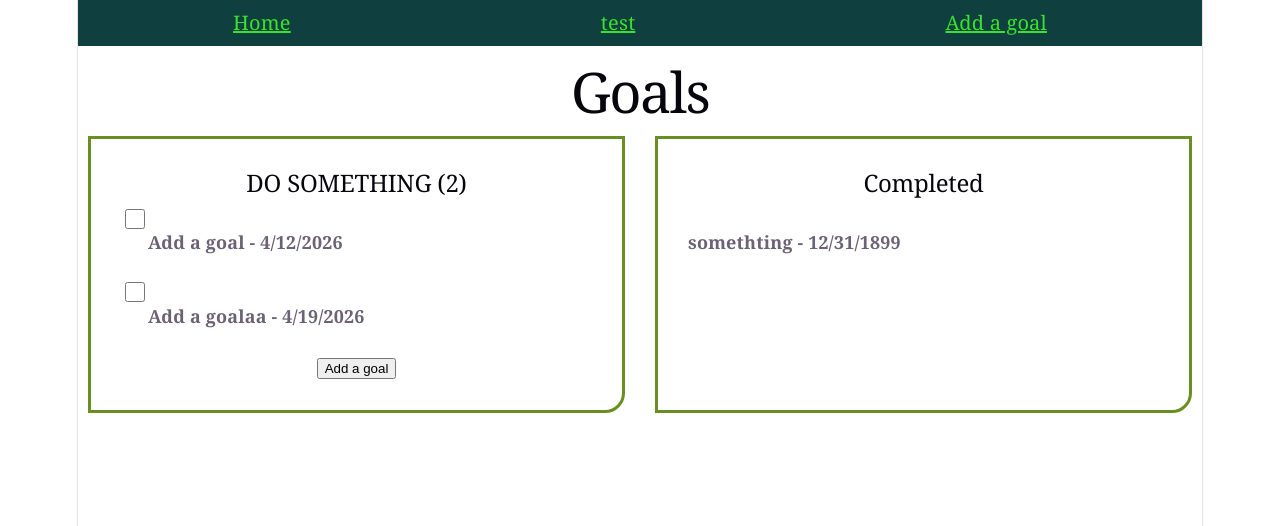
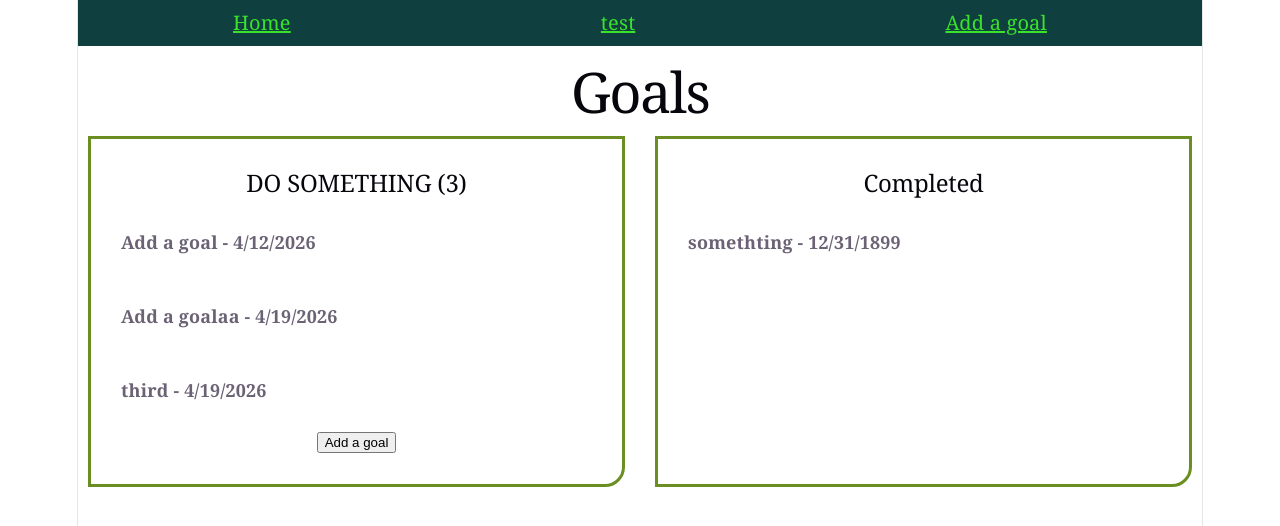
Before and after one commit to rali080808/streak, a React (Vite) app: page /addgoal in a window 1280 px wide. Shown: the top 526 px of the page. Built offline with nearby package versions, Linux system fonts and the light colour scheme.

Commit message:
Added a global context

```diff
--- a/src/App.jsx
+++ b/src/App.jsx
@@ -1,14 +1,16 @@
 import { useState } from 'react'
 import { BrowserRouter, Routes, Route, Link } from 'react-router';
 
+
+import StreakPage from './pages/streakPage';
 import TestPage from './pages/TestPage';
 import AddGoal from './pages/AddGoal';
+import {DataProvider} from './DataProvider'
 import './App.css'
 
 function App() {
-
-  const [streak, setStreak] = useState(0);
   return (
+    <DataProvider>
     <BrowserRouter>
       <nav style={{ padding: '10px', gap: '20px', display: 'flex' }}>
         <Link to="/">Home</Link>
@@ -16,21 +18,13 @@ function App() {
         <Link to="/addgoal">Add a goal</Link>
       </nav>
       <Routes>
-        <Route path="/" element={
-          <div>
-            <h1>Your Streak</h1>
-            <h1>{streak}</h1>
-
-
-
-          </div>
+        <Route path="/" element={<StreakPage/>
         } />
         <Route path="/test" element={<TestPage />} />
         <Route path="/addgoal" element={<AddGoal />} />
       </Routes>
     </BrowserRouter>
-
-
+</DataProvider>
   )
 }
 
--- /dev/null
+++ b/src/DataProvider.jsx
@@ -0,0 +1,29 @@
+// Context.js
+import { createContext, useState } from 'react';
+
+export const DataContext = createContext();
+
+export function DataProvider({ children }) {
+    let [goals, setGoals] = useState([
+        { name: "Add a goal", endDate: new Date(Date.now()) },
+        { name: "Add a goalaa", endDate: new Date(Date.now() + 7 * 24 * 60 * 60 * 1000) },
+        { name: "third", endDate: new Date(Date.now() + 7 * 24 * 60 * 60 * 1000) }
+    ]);
+    let [completed, setCompleted] = useState([{ name: "somethting", completeDate: new Date(0, 0, 0) }])
+    const [streak, setStreak] = useState(0);
+    let [lastStreakUpdate, setLastStreakUpdate] = useState(new Date(Date.now() - 7*24*60*60*1000).toDateString() );
+    return (
+        <DataContext.Provider value={{
+            goals,
+            completed,
+            setGoals,
+            setCompleted,
+            streak,
+            setStreak,
+            lastStreakUpdate,
+            setLastStreakUpdate
+        }}>
+            {children}
+        </DataContext.Provider>
+    );
+}
--- a/src/pages/AddGoal.jsx
+++ b/src/pages/AddGoal.jsx
@@ -1,13 +1,10 @@
-import { useState, useEffect } from 'react'
+import { useState, useEffect, useContext  } from 'react'
+import { DataContext } from '../DataProvider';
 import './AddGoal.css';
 function AddGoal() {
-    let [goals, setGoals] = useState([
-        { name: "Add a goal", endDate: new Date(Date.now()) },
-        { name: "Add a goalaa", endDate: new Date(Date.now() + 7 * 24 * 60 * 60 * 1000) }
-    ]);
+    const { goals, completed, setGoals, setCompleted } = useContext(DataContext);
     let [buttonVisible, setButtonVisible] = useState(true);
     let [newGoal, setNewGoal] = useState({ name: "newGoal", endDate: new Date(0, 0, 0) });
-    let [completed, setCompleted] = useState([{name:"somethting", completeDate: new Date(0,0,0)}])
     useEffect(() => {
         let sorted = [...goals].sort((a, b) => a.endDate - b.endDate);
         if (JSON.stringify(sorted) !== JSON.stringify(goals))
@@ -22,7 +19,7 @@ function AddGoal() {
     function checkGoal(index) {
         const newArr = [...goals.slice(0, index), ...goals.slice(index + 1)];
         console.log(index)
-        setCompleted([...completed, {name:goals[index].name, completeDate:new Date(Date.now())}]);
+        setCompleted([...completed, { name: goals[index].name, completeDate: new Date(Date.now()) }]);
         setGoals(newArr);
     }
     return <div className='all'>
@@ -31,8 +28,8 @@ function AddGoal() {
             <div className='subContainer'>
                 <h2> DO SOMETHING  ({goals.length}) </h2>
                 {goals.map((val, index) => {
-            return <div className='goal' key={index}>
-                <input type="checkbox" key={index} onChange={() => { checkGoal(index) }} />   <h4> {val.name} - {val.endDate.toLocaleDateString()}  </h4>
+                    return <div className='goal' key={index} onClick={()=>checkGoal(index)} >
+                       <h4> {val.name} - {val.endDate.toLocaleDateString()}  </h4>
                     </div>
                 })}
                 {buttonVisible &&
```
Lines whose indentation alone changed are shown as unchanged.
